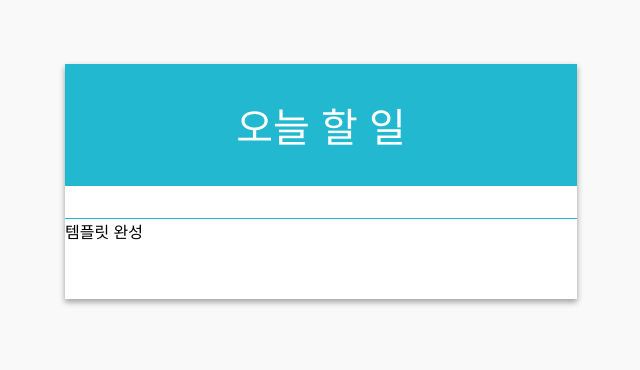
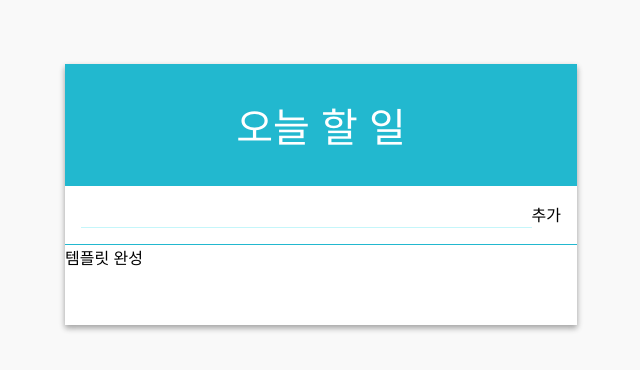
Before and after one commit to hyewonji/todolist_react, a React (Create React App) app: page / in a window 1280 px wide. Shown: the top 370 px of the page, without its empty margins (319-959 px from the left). Built offline with nearby package versions, Linux system fonts and the light colour scheme.

Commit message:
from -> form 오류수정

```diff
--- a/src/components/TodoListTemplate.js
+++ b/src/components/TodoListTemplate.js
@@ -1,14 +1,14 @@
 import React from 'react';
 import './TodoListTemplate.css';
 
-const TodoListTemplate = ({ from, children }) => {
+const TodoListTemplate = ({ form, children }) => {
     return (
         <main className="todo-list-template">
             <div className="title">
                 오늘 할 일
             </div>
             <section className="form-wrapper">
-                {from}
+                {form}
             </section>
             <section className="todos-wrapper">
                 {children}
```
Also changed, not shown: 1 other file (tests, documents, lock files or other folders).
